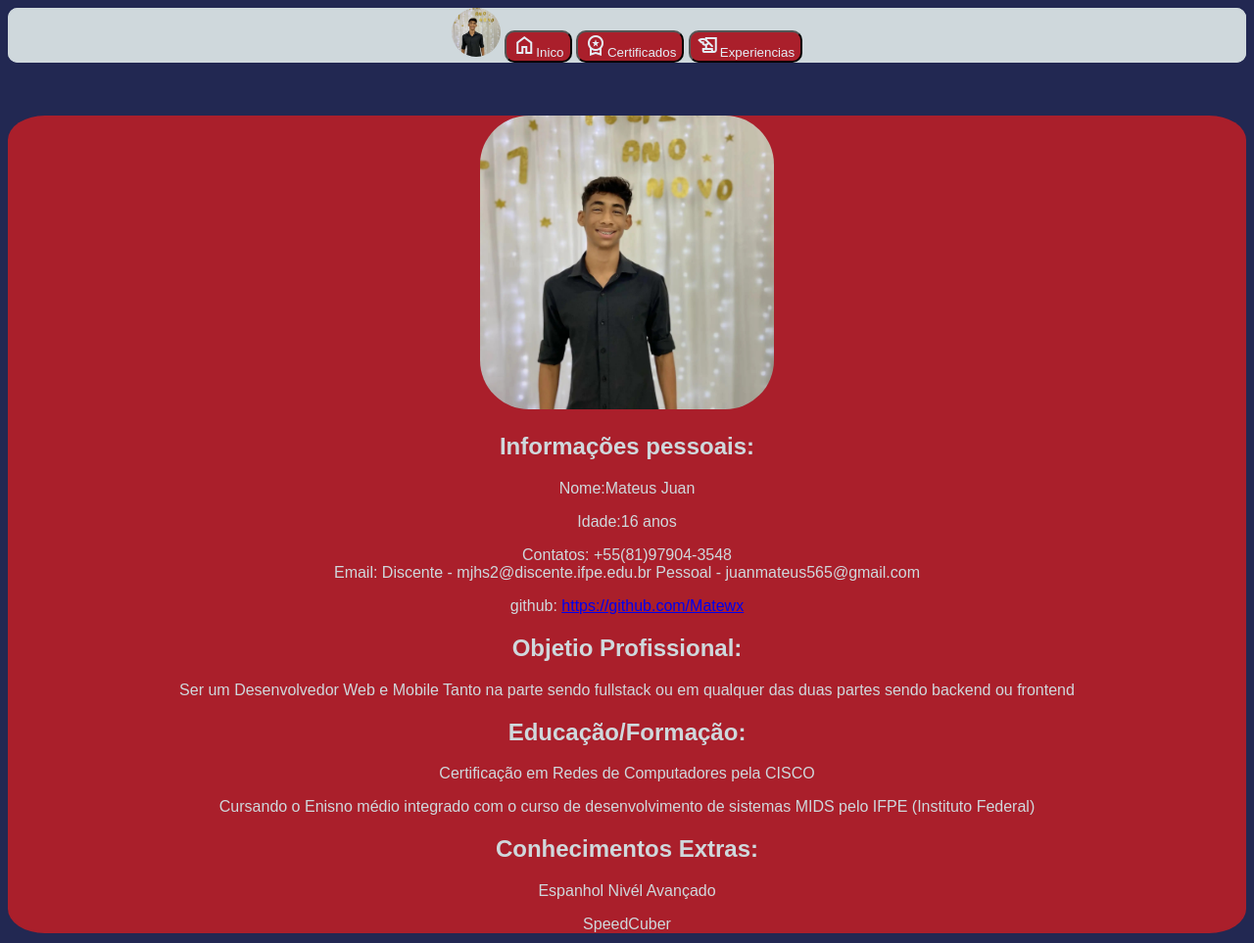
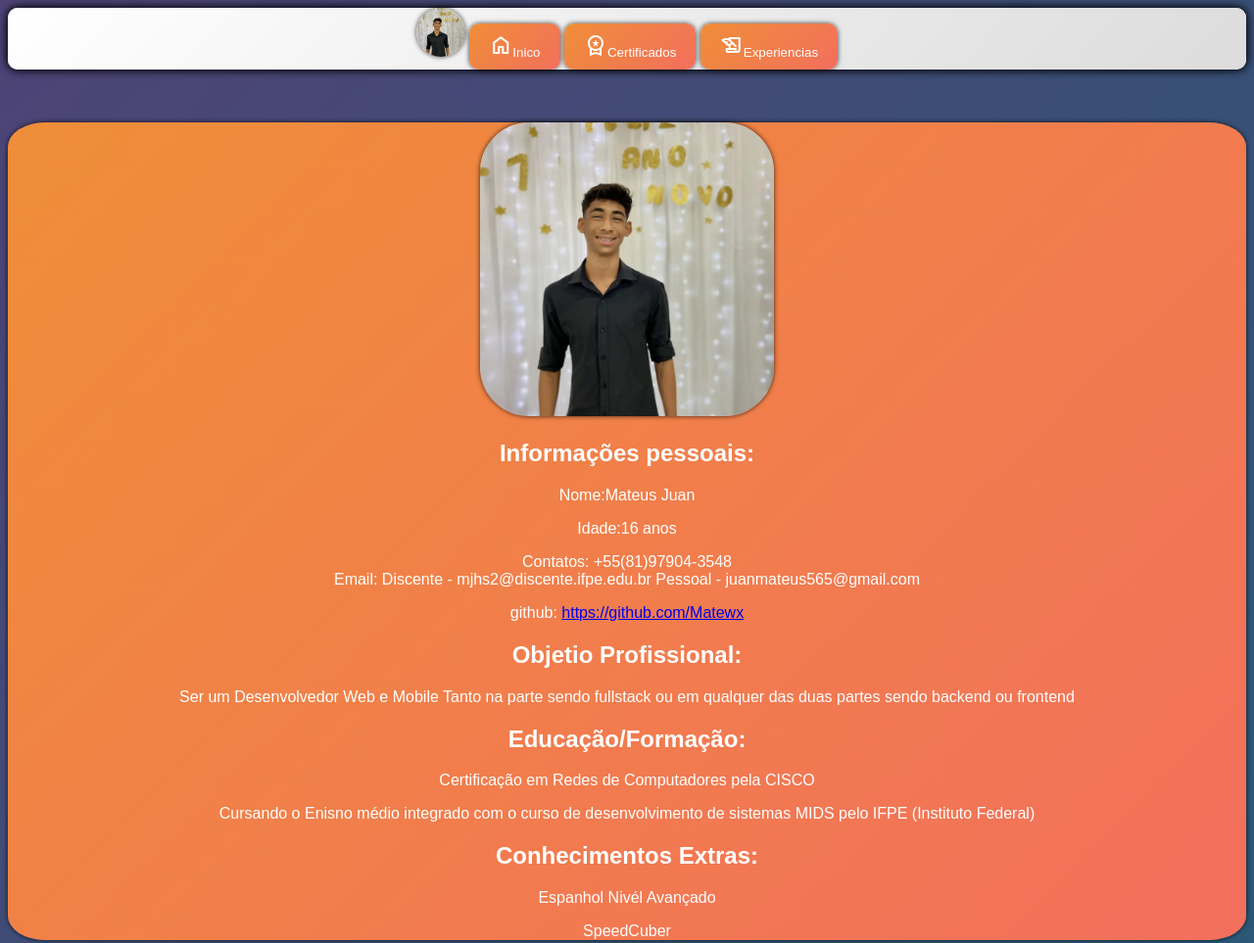
Before and after one commit to Matewx/curriculo_1, a plain HTML site: page index.html in a window 1280 px wide. Shown: the top 963 px of the page at 98% size. Drawn offline with nearby package versions, Linux system fonts and the light colour scheme.

Commit message:
Actualizar style.css

```diff
--- a/style.css
+++ b/style.css
@@ -1,21 +1,35 @@
-body{
-    background-color: #222852;
+body {
+    background: linear-gradient(135deg, #4e4376, #2b5876);
     font-family: Arial, Helvetica, sans-serif;
-    color: #cfd8dc;
+    color: #ffffff;
+    overflow-x: hidden; /* Para impedir a barra de rolagem horizontal */
 }
 
-div,header{
-    background-color: #cfd8dc;
+div, header {
+    background: linear-gradient(135deg, #ffffff, #dcdcdc);
     text-align: justify;
     border-radius: 10px;
     font-family: Arial, Helvetica, sans-serif;
     text-align: center;
+    box-shadow: 0px 0px 10px 0px rgba(0,0,0,0.75);
 }
-button{
-    background-color: #aa1f2b;
-    color: #e5eef6;
+
+button {
+    background: linear-gradient(135deg, #ef8e38, #f36f5d);
+    color: #ffffff;
     border-radius: 10px;
+    border: none;
+    padding: 10px 20px;
+    cursor: pointer;
+    box-shadow: 0px 0px 5px 0px rgba(0,0,0,0.75);
+    transition: all 0.3s ease; /* Adiciona uma transição suave */
 }
+
+button:hover {
+    transform: translateY(-2px); /* Efeito de elevação no hover */
+    box-shadow: 0px 3px 10px 0px rgba(0,0,0,0.75); /* Aumenta a sombra no hover */
+}
+
 .material-symbols-outlined {
     font-variation-settings:
     'FILL' 0,
@@ -23,21 +37,26 @@ button{
     'GRAD' 0,
     'opsz' 24
 }
-img{
+
+img {
     border-radius: 30px;
-}
-.link{
-    text-decoration: none;
-    color: #e5eef6;
+    box-shadow: 0px 0px 5px 0px rgba(0,0,0,0.75);
 }
 
-.perfil_index{
+.link {
+    text-decoration: none;
+    color: #ffffff;
+}
+
+.perfil_index {
     border-radius: 50px;
 }
-nav{
-    background-color: #aa1f2b;
-    color: #cfd8dc;
+
+nav {
+    background: linear-gradient(135deg, #ef8e38, #f36f5d);
+    color: #ffffff;
     width: auto;
     border-radius: 3%;
     text-align: center;
+    box-shadow: 0px 0px 5px 0px rgba(0,0,0,0.75);
 }
```
Lines whose indentation alone changed are shown as unchanged.
